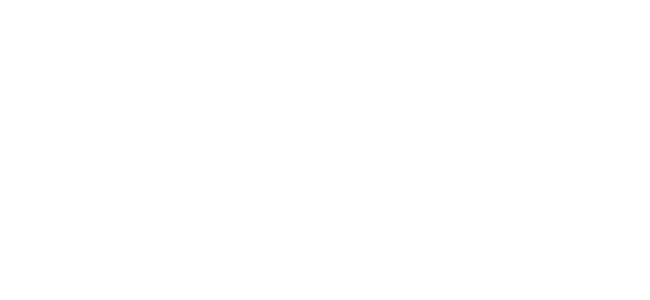
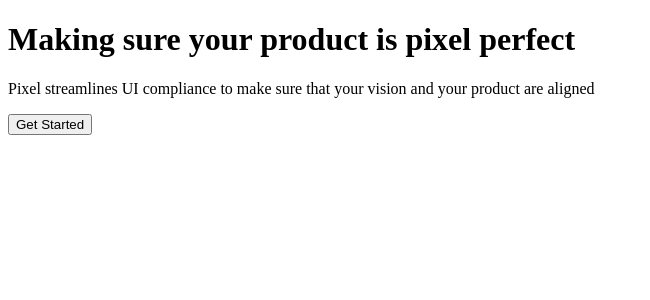
Before and after one commit to ncmarker/pixel, a React (Create React App) app in the folder react-app/: page / in a window 1280 px wide. Shown: the top 300 px of the page, without its empty margins (0-650 px from the left). Built offline with nearby package versions, Linux system fonts and the light colour scheme; no server answers.

Commit message:
routing fixed

```diff
--- a/react-app/src/App.js
+++ b/react-app/src/App.js
@@ -12,7 +12,7 @@
     <Router basename="/">
       <Routes>
         {/* Route to Landing Page (root) */}
-        <Route path="/" component={LandingPage} />
+        <Route path="/" element={<LandingPage/>} />
 
         {/* Route to EnterLinks Page */}
         {/* <Route path="/enterlinks" component={EnterLinks} /> */}
```
